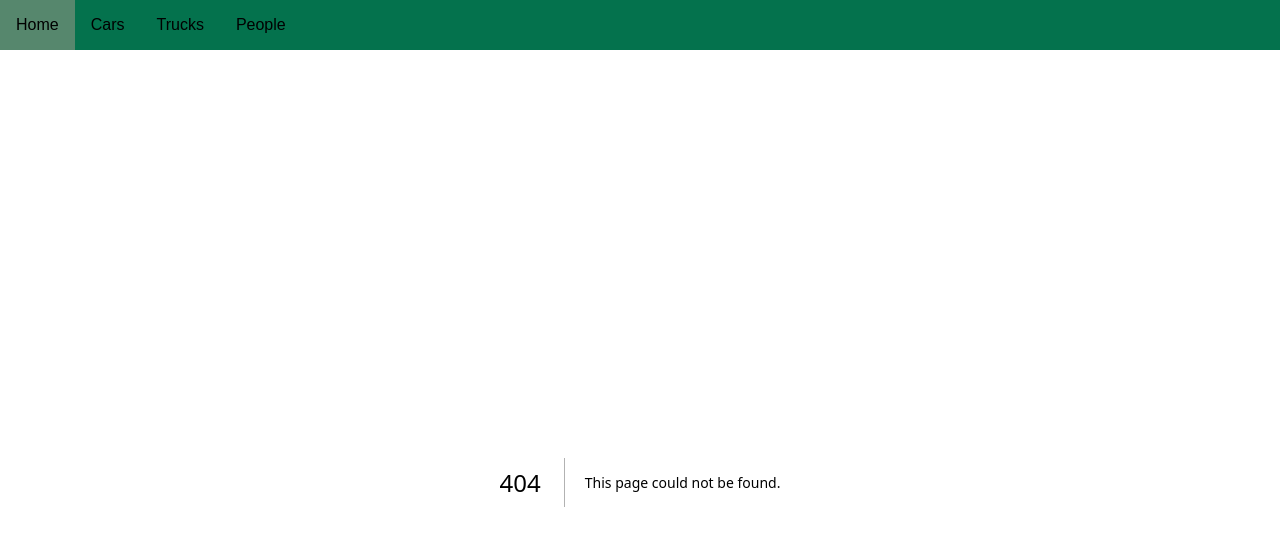
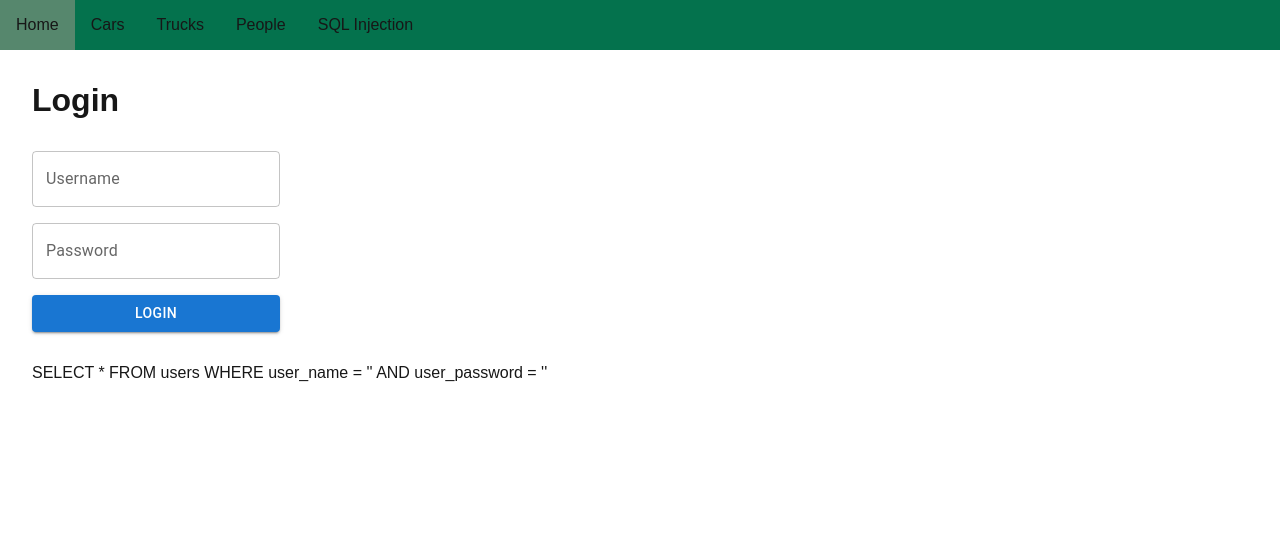
Before and after one commit to RangelGasharov/SWP_Next, a Next.js app: page /sqlinjection in a window 1280 px wide. Before the commit this address had no page. Shown: the top 546 px of the page. Built offline with nearby package versions, Linux system fonts and the light colour scheme.

Commit message:
Added a page to test sql injections

```diff
--- /dev/null
+++ b/src/app/api/login/route.ts
@@ -0,0 +1,32 @@
+import { NextApiRequest, NextApiResponse } from 'next';
+import mysql from 'mysql2/promise';
+import { NextRequest, NextResponse } from 'next/server';
+
+const db = mysql.createPool({
+    connectionLimit: 100,
+    host: process.env.NEXT_DB_HOST,
+    port: Number(process.env.NEXT_DB_PORT),
+    user: process.env.NEXT_DB_USER,
+    password: process.env.NEXT_DB_PASSWORD,
+    database: process.env.NEXT_DB_SQLINJECTION_NAME,
+});
+
+export async function POST(req: NextRequest) {
+    try {
+        const { username, password } = await req.json();
+
+        const query = `SELECT * FROM users WHERE user_name = '${username}' AND user_password = '${password}'`;
+        console.log(query);
+
+        const [rows] = await db.query(query, [username, password]);
+
+        if (rows.length > 0) {
+            return NextResponse.json({ success: true, message: 'Login erfolgreich!' });
+        } else {
+            return NextResponse.json({ success: false, message: 'Falsche Anmeldedaten!' }, { status: 401 });
+        }
+    } catch (error) {
+        console.error(error);
+        return NextResponse.json({ success: false, message: 'Datenbankfehler', error: error.message || 'Unbekannter Fehler' }, { status: 500 });
+    }
+}
--- /dev/null
+++ b/src/app/sqlinjection/page.tsx
@@ -0,0 +1,13 @@
+import LoginForm from '@/components/LoginForm'
+import React from 'react'
+
+type Props = {}
+
+export default function SQLInjectionPage({ }: Props) {
+    return (
+        <div>
+            <h1>Login</h1>
+            <LoginForm></LoginForm>
+        </div>
+    )
+}
--- /dev/null
+++ b/src/components/LoginForm.module.css
@@ -0,0 +1,11 @@
+.main-container {
+    margin-top: 2rem;
+    display: grid;
+    gap: 2rem;
+}
+
+.inputs-container {
+    display: grid;
+    gap: 1rem;
+    width: fit-content;
+}
--- /dev/null
+++ b/src/components/LoginForm.tsx
@@ -0,0 +1,46 @@
+"use client"
+import { Button, TextField } from '@mui/material'
+import React, { useEffect, useState } from 'react'
+import styles from "./LoginForm.module.css"
+
+type Props = {}
+
+export default function LoginForm({ }: Props) {
+    const [username, setUsername] = useState("");
+    const [password, setPassword] = useState("");
+    const [response, setResponse] = useState(null);
+    const [query, setQuery] = useState(`SELECT * FROM users WHERE user_name = '' AND user_password = ''`);
+
+    useEffect(() => {
+        setQuery(`SELECT * FROM users WHERE user_name = '${username}' AND user_password = '${password}'`);
+    }, [username, password])
+
+    const handleSubmit = async (e: React.FormEvent) => {
+        e.preventDefault();
+        const res = await fetch('/api/login', {
+            method: 'POST',
+            headers: { 'Content-Type': 'application/json' },
+            body: JSON.stringify({ username, password }),
+        });
+
+        const data = await res.json();
+        let responseString = data.message;
+        if (data.error) {
+            responseString += " " + data.error;
+        }
+
+        setResponse(responseString);
+    };
+
+    return (
+        <div className={styles["main-container"]}>
+            <div className={styles["inputs-container"]}>
+                <TextField label='Username' value={username} onChange={(e) => { setUsername(e.target.value) }}></TextField>
+                <TextField label='Password' value={password} onChange={(e) => { setPassword(e.target.value) }}></TextField>
+                <Button variant='contained' onClick={handleSubmit}>Login</Button>
+            </div>
+            <div>{query}</div>
+            <div>{response && <p>{response}</p>}</div>
+        </div>
+    )
+}
--- a/src/components/Menu.tsx
+++ b/src/components/Menu.tsx
@@ -12,6 +12,7 @@ export default function Menu({ }: Props) {
                 <li><Link className={styles["list-element"]} href="/cars">Cars</Link></li>
                 <li><Link className={styles["list-element"]} href="/trucks">Trucks</Link></li>
                 <li><Link className={styles["list-element"]} href="/people">People</Link></li>
+                <li><Link className={styles["list-element"]} href="/sqlinjection">SQL Injection</Link></li>
             </ul>
         </div>
     )
```
